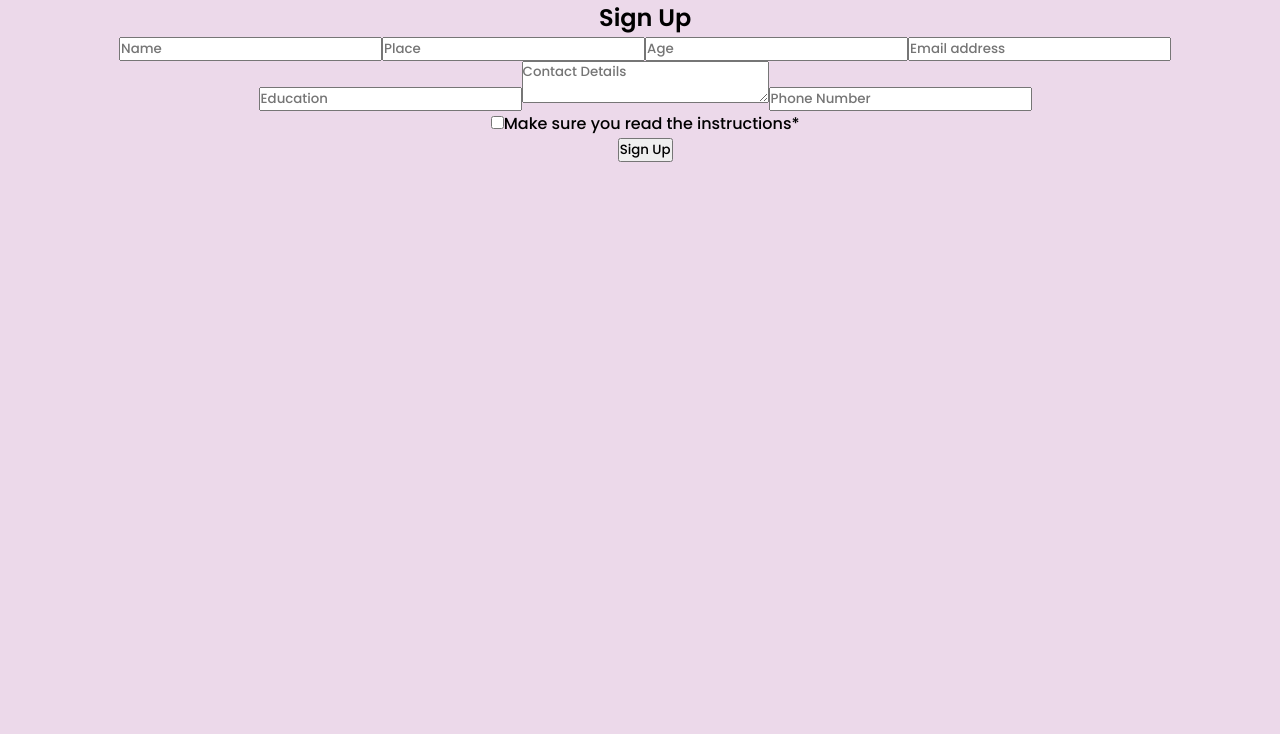
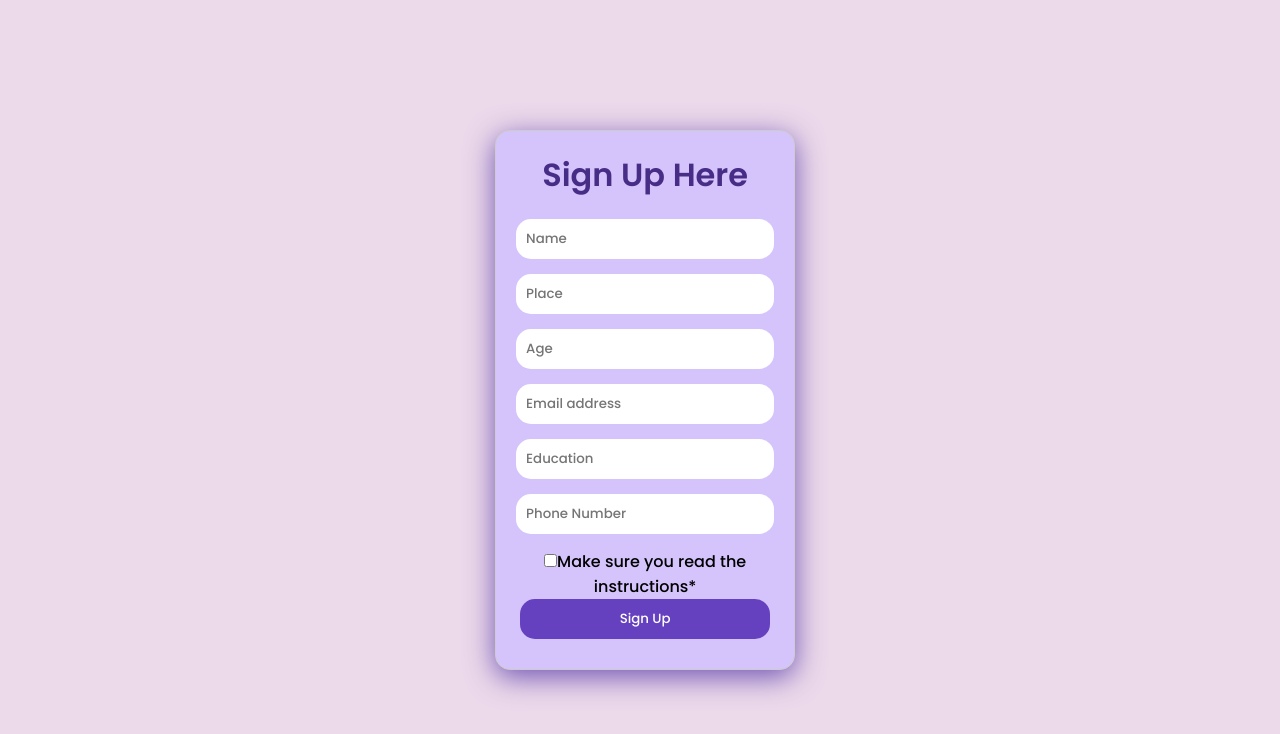
Before and after one commit to Hanna-sa/Expense, a React (Create React App) app: page /s in a window 1280 px wide. Shown: the top 734 px of the page. Built offline with nearby package versions, Linux system fonts and the light colour scheme.

Commit message:
Update 2 files

```diff
--- a/src/Routes/Signup.css
+++ /dev/null
@@ -1,69 +0,0 @@
-.login-container {
-  display: flex;
-  flex-direction: column;
-  justify-content: center;
-  align-items: center;
-  height: 100vh;
-  border-color: rgb(255, 255, 255);
-  background-size: cover;
-}
-
-.login-box {
-  border: 1px solid #ccc;
-  border-radius: 15px;
-  padding: 20px;
-  width: 300px;
-  background-color: #d4c4fb;
-  box-shadow: #6f54b3 0px 7px 29px 0px;
-
-
-}
-
-.login-title {
-  font-size: 45px;
-  font-weight: bold;
-  margin-bottom: 20px;
-}
-
-.login-form {
-  display: flex;
-  flex-direction: column;
-  align-items: center;
-}
-
-.login-button {
-  width: 250px;
-  padding: 10px;
-  margin-bottom: 10px;
-  background-color: #6540bf;
-  color: rgb(255, 255, 255);
-  border: none;
-  border-radius: 15px;
-  cursor: pointer;
-}
-
-.login-forgot-password {
-  margin-top: 10px;
-  color: #472d86;
-}
-
-.login-signup {
-  margin-top: 10px;
-  color: #472d86;
-}
-
-.login-title {
-  font-weight: bold;
-  margin-bottom: -10px;
-  color: #472d86;
-  font-size: 2rem;
-}
-
-.login-input {
-  width: 100%;
-  color: #472d86;
-  padding: 10px;
-  margin-bottom: 15px;
-  border-radius: 15px;
-  border: none;
-}
--- a/src/Routes/Signup.js
+++ b/src/Routes/Signup.js
@@ -1,5 +1,5 @@
 import React, { useState } from "react";
-import "./Signup.css";
+import "./Login.css";
 
 const SignUp = () => {
   const [name, setName] = useState("");
@@ -32,54 +32,47 @@ const SignUp = () => {
   };
 
   return (
-    <div className="signup-container">
-      <div className="signup-box">
-        <form className="signup-form" onSubmit={handleSubmit}>
-          <h2 className="signup-title">Sign Up</h2>
-          {/* <br /> */}
+    <div className="login-container">
+      <div className="login-box">
+        <form className="login-form" onSubmit={handleSubmit}>
+          <h2 className="login-title">Sign Up Here</h2>
           <input
-            className="signup-input"
+            className="login-input"
             type="text"
             placeholder="Name"
             value={name}
             onChange={(e) => setName(e.target.value)}
           />
           <input
-            className="signup-input"
+            className="login-input"
             type="text"
             placeholder="Place"
             value={place}
             onChange={(e) => setPlace(e.target.value)}
           />
           <input
-            className="signup-input"
+            className="login-input"
             type="number"
             placeholder="Age"
             value={age}
             onChange={(e) => setAge(e.target.value)}
           />
           <input
-            className="signup-input"
+            className="login-input"
             type="email"
             placeholder="Email address"
             value={email}
             onChange={(e) => setEmail(e.target.value)}
           />
           <input
-            className="signup-input"
+            className="login-input"
             type="text"
             placeholder="Education"
             value={education}
             onChange={(e) => setEducation(e.target.value)}
           />
-          <textarea
-            className="signup-input"
-            placeholder="Contact Details"
-            value={contactDetails}
-            onChange={(e) => setContactDetails(e.target.value)}
-          ></textarea>
           <input
-            className="signup-input"
+            className="login-input"
             type="tel"
             placeholder="Phone Number"
             value={phoneNumber}
@@ -97,7 +90,7 @@ const SignUp = () => {
               <span className="signup-asterisk">*</span>
             </label>
           </div>
-          <button className="signup-button" type="submit">
+          <button className="login-button" type="submit">
             Sign Up
           </button>
         </form>
```
